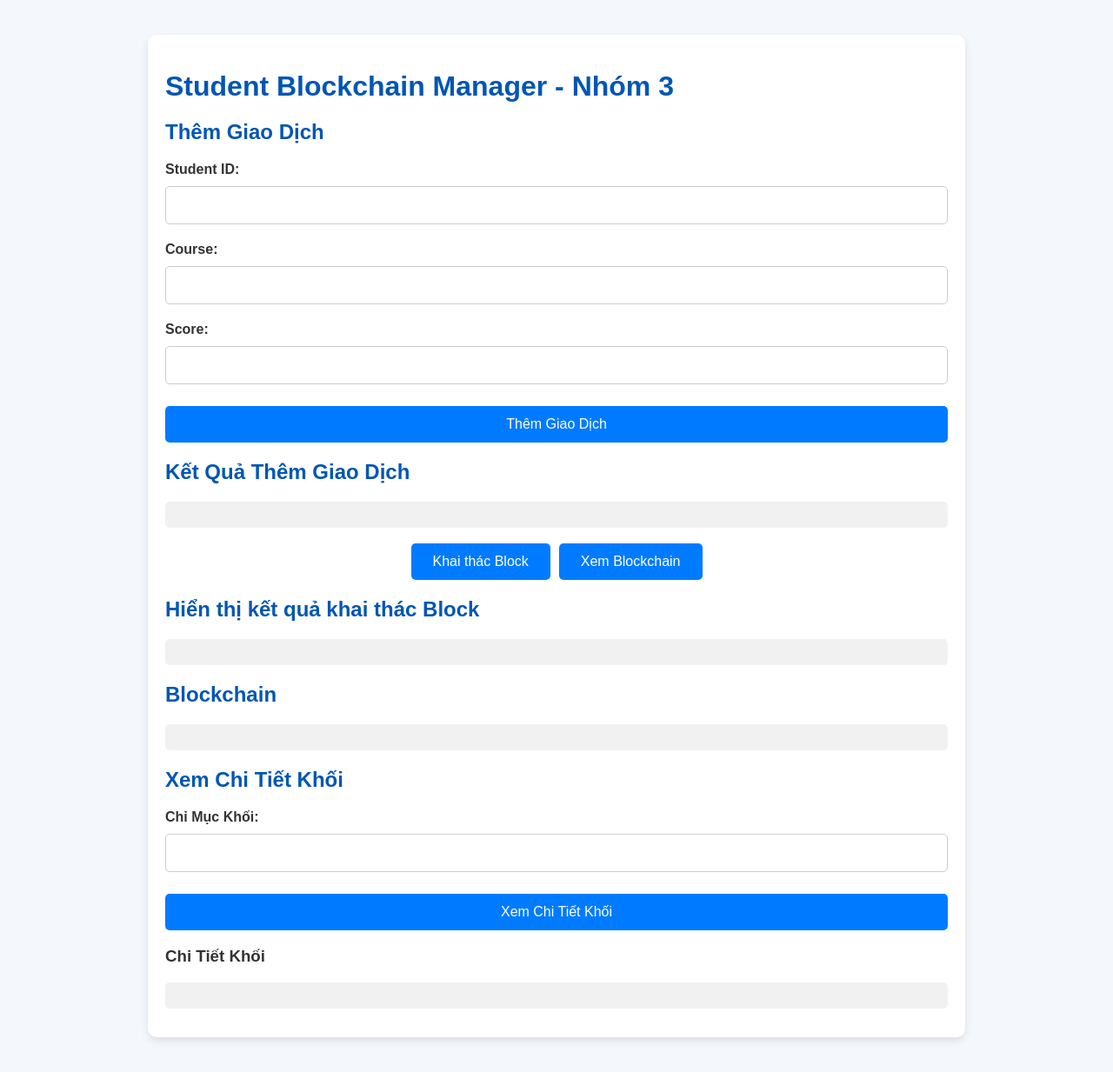
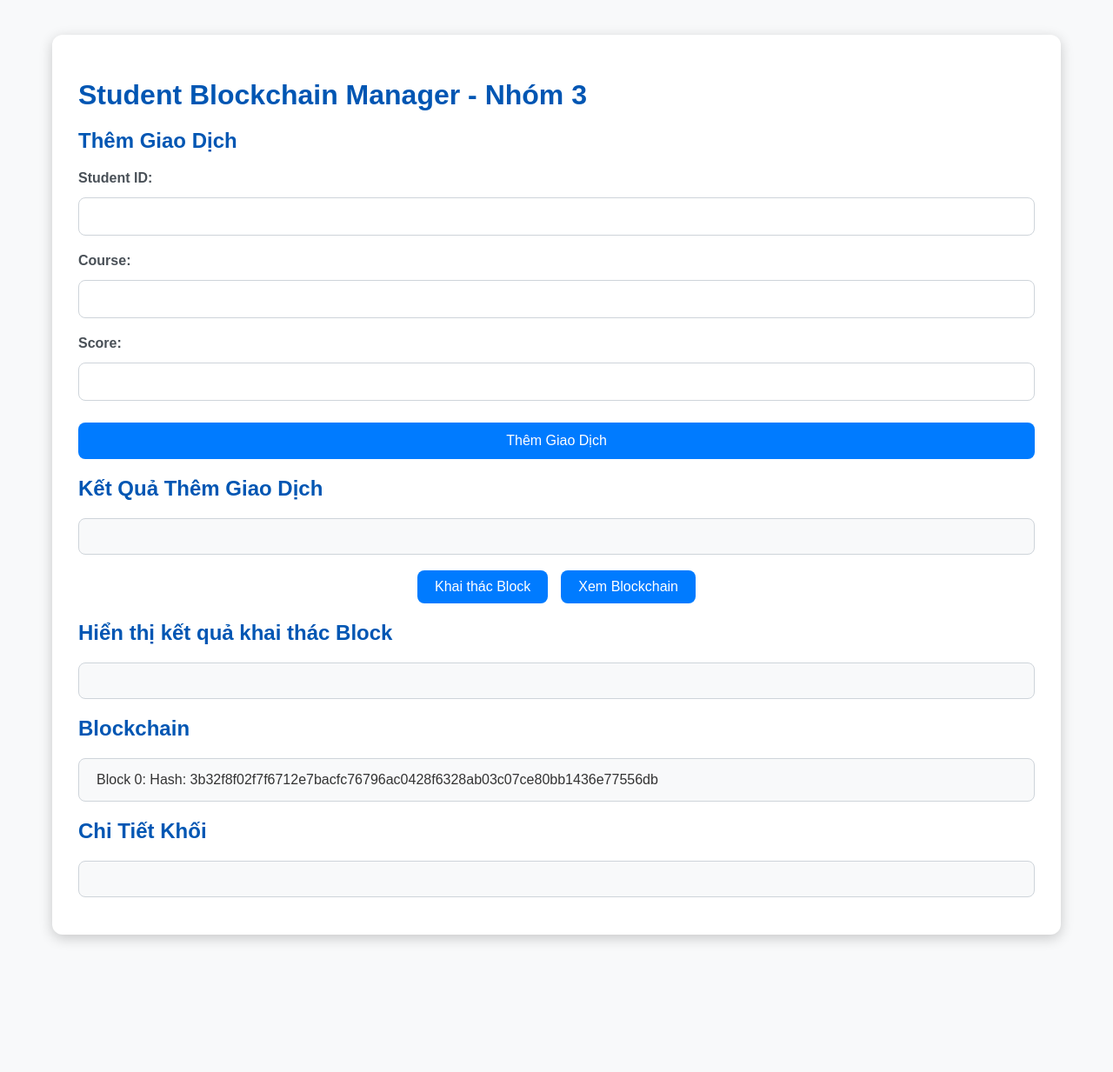
Before and after one commit to vanhioi/BasicBlockchain, a Flask app: page / in a window 1280 px wide. Shown: the whole page at 87% size. After the commit the page ends 1084 px from the top, so only its background shows below. Run offline with Flask 3, Linux system fonts and the light colour scheme.

Commit message:
update GUI

```diff
--- a/app.py
+++ b/app.py
@@ -41,8 +41,19 @@ def mine_block():
         return jsonify({'message': 'Không có giao dịch chờ xử lý!'}), 400
 
     student_blockchain.minePendingTransactions()
-    return jsonify({'message': f"Block {len(student_blockchain.chain) - 1} đã được khai thác thành công!"})
-
+    last_block = student_blockchain.chain[-1]
+    return jsonify({
+        'message': f"Block {last_block.index} đã được khai thác thành công!",
+        'block': {
+            'index': last_block.index,
+            'hash': last_block.hash,
+            'previous_hash': last_block.previous_hash,
+            'merkle_root': last_block.merkle_root,
+            'nonce': last_block.nonce,
+            'timestamp': last_block.timestamp,
+            'transactions': [tx.toDict() for tx in last_block.transactions]
+        }
+    })
 @app.route('/blockchain', methods=['GET'])
 def view_blockchain():
     """Hiển thị toàn bộ Blockchain."""
@@ -53,6 +64,7 @@ def view_blockchain():
             'hash': block.hash,
             'previous_hash': block.previous_hash,
             'merkle_root': block.merkle_root,
+            'nonce': block.nonce,
             'timestamp': block.timestamp,
             'transactions': [tx.toDict() for tx in block.transactions]
         }
@@ -71,6 +83,7 @@ def block_details(block_index):
         'hash': block.hash,
         'previous_hash': block.previous_hash,
         'merkle_root': block.merkle_root,
+        'nonce': block.nonce,
         'timestamp': block.timestamp,
         'transactions': [tx.toDict() for tx in block.transactions]
     }
--- a/templates/index.html
+++ b/templates/index.html
@@ -6,10 +6,10 @@
     <title>Student Blockchain Manager</title>
     <style>
         body {
-            font-family: Arial, sans-serif;
+            font-family: 'Arial', sans-serif;
             margin: 0;
             padding: 0;
-            background-color: #f4f7fc;
+            background-color: #f8f9fa;
             color: #333;
         }
         h1, h2 {
@@ -17,60 +17,83 @@
             margin-bottom: 20px;
         }
         .container {
-            width: 80%;
-            max-width: 900px;
+            width: 90%;
+            max-width: 1100px;
             margin: 40px auto;
-            padding: 20px;
-            background-color: white;
-            border-radius: 10px;
-            box-shadow: 0 4px 10px rgba(0, 0, 0, 0.1);
+            padding: 30px;
+            background-color: #ffffff;
+            border-radius: 12px;
+            box-shadow: 0 4px 15px rgba(0, 0, 0, 0.2);
         }
         .form-group {
             margin-bottom: 20px;
         }
         label {
             display: block;
-            margin-bottom: 5px;
+            margin-bottom: 8px;
             font-weight: bold;
+            color: #495057;
         }
         input, button {
             padding: 12px;
             font-size: 16px;
             width: 100%;
             margin-top: 5px;
-            border-radius: 5px;
-            border: 1px solid #ccc;
+            border-radius: 8px;
+            border: 1px solid #ced4da;
             box-sizing: border-box;
         }
-        input:focus, button:focus {
+        input:focus {
             outline: none;
             border-color: #0056b3;
+            box-shadow: 0 0 5px rgba(0, 123, 255, 0.5);
         }
         button {
             background-color: #007bff;
-            color: white;
+            color: #fff;
             cursor: pointer;
             border: none;
+            transition: background-color 0.3s ease, transform 0.2s ease;
         }
         button:hover {
             background-color: #0056b3;
+            transform: translateY(-2px);
         }
         pre {
-            background-color: #f1f1f1;
-            padding: 15px;
-            border-radius: 5px;
+            background-color: #f8f9fa;
+            padding: 20px;
+            border-radius: 8px;
+            border: 1px solid #ced4da;
             white-space: pre-wrap;
             word-wrap: break-word;
         }
         .button-container {
             display: flex;
-            gap: 10px;
+            justify-content: center;
+            gap: 15px;
             flex-wrap: wrap;
-            justify-content: center;
         }
         .button-container button {
             width: auto;
-            padding: 12px 25px;
+            padding: 10px 20px;
+        }
+        ul {
+            list-style: none;
+            padding: 0;
+            margin: 0;
+        }
+        ul li {
+            background-color: #f8f9fa;
+            margin: 10px 0;
+            padding: 15px 20px;
+            border: 1px solid #ced4da;
+            border-radius: 8px;
+            cursor: pointer;
+            transition: background-color 0.2s ease, transform 0.2s ease;
+        }
+        ul li:hover {
+            background-color: #e9ecef;
+            transform: translateX(10px);
         }
     </style>
 </head>
@@ -112,20 +135,11 @@
 
         <!-- Hiển thị Blockchain -->
         <h2>Blockchain</h2>
-        <pre id="blockchainResult"></pre>
+        <ul id="blockchainResult"></ul>
 
         <!-- Xem Chi Tiết Khối -->
-        <h2>Xem Chi Tiết Khối</h2>
-        <form id="blockDetailsForm">
-            <div class="form-group">
-                <label for="block_index">Chỉ Mục Khối:</label>
-                <input type="number" id="block_index" name="block_index" required>
-            </div>
-            <button type="submit">Xem Chi Tiết Khối</button>
-        </form>
-        <h3>Chi Tiết Khối</h3>
+        <h2>Chi Tiết Khối</h2>
         <pre id="blockDetailsResult"></pre>
-
     </div>
 
     <script>
@@ -142,13 +156,25 @@
         };
 
         // Xử lý việc xem chi tiết khối
-        document.getElementById('blockDetailsForm').onsubmit = async (e) => {
-            e.preventDefault();
-            const blockIndex = document.getElementById('block_index').value;
-            const response = await fetch(`/block/${blockIndex}`);
-            const result = await response.json();
-            document.getElementById('blockDetailsResult').textContent = JSON.stringify(result, null, 2);
-        };
+        async function viewBlockDetails(index) {
+            const response = await fetch(`/block/${index}`);
+            const block = await response.json();
+
+            const blockDetailsResult = document.getElementById('blockDetailsResult');
+            let details = `Block ${index}:\n`;
+            details += `  Hash: ${block.hash}\n`;
+            details += `  Merkle Root: ${block.merkle_root}\n`;
+            details += `  Previous Hash: ${block.previous_hash}\n`;
+            details += `  Nonce: ${block.nonce}\n`;
+            details += `  Date Time: ${new Date(block.timestamp * 1000).toLocaleString()}\n`;
+            details += `  Transactions:\n`;
+
+            block.transactions.forEach(tx => {
+                details += `    Transaction(ID: ${tx.transaction_id}, student_id: ${tx.student_id}, course: ${tx.course}, score: ${tx.score}, timestamp: ${new Date(tx.timestamp * 1000).toLocaleString()})\n`;
+            });
+
+            blockDetailsResult.textContent = details;
+        }
 
         // Xử lý việc khai thác block
         async function mineBlock() {
@@ -157,33 +183,26 @@
             document.getElementById('result').textContent = JSON.stringify(result, null, 2);
         }
 
-        // Xử lý việc xem blockchain
+        // Hiển thị danh sách Blockchain
         async function viewBlockchain() {
-        const response = await fetch('/blockchain');
-        const result = await response.json();
-        const chainData = result.chain;
-        let output = '';
+            const response = await fetch('/blockchain');
+            const result = await response.json();
+            const chainData = result.chain;
 
-        chainData.forEach((block, index) => {
-            output += `Block ${index}:\n`;
-            output += `  Hash: ${block.hash}\n`;
-            // output += `  Merkle Root: ${block.merkle_root}\n`;
-            // output += `  Previous Hash: ${block.previous_hash}\n`;
-            // output += `  Nonce: ${block.nonce}\n`;
-            output += `  Date Time: ${new Date(block.timestamp * 1000).toLocaleString()}\n`;  // Chuyển timestamp thành ngày giờ
-            output += `  Transactions:\n`;
+            const blockchainResult = document.getElementById('blockchainResult');
+            blockchainResult.innerHTML = '';
 
-            block.transactions.forEach(tx => {
-                output += `    Transaction(ID: ${tx.transaction_id}, student_id: ${tx.student_id}, course: ${tx.course}, score: ${tx.score}, timestamp: ${new Date(tx.timestamp * 1000).toLocaleString()})\n`;
+            chainData.forEach((block, index) => {
+                const listItem = document.createElement('li');
+                listItem.textContent = `Block ${index}: Hash: ${block.hash}`;
+                listItem.dataset.index = index;
+                listItem.onclick = () => viewBlockDetails(index);
+                blockchainResult.appendChild(listItem);
             });
+        }
 
-            output += '--------------------\n';
-        });
-
-        document.getElementById('blockchainResult').textContent = output;
-    }
-
+        // Khởi tạo giao diện
+        viewBlockchain();
     </script>
-
 </body>
 </html>
```
